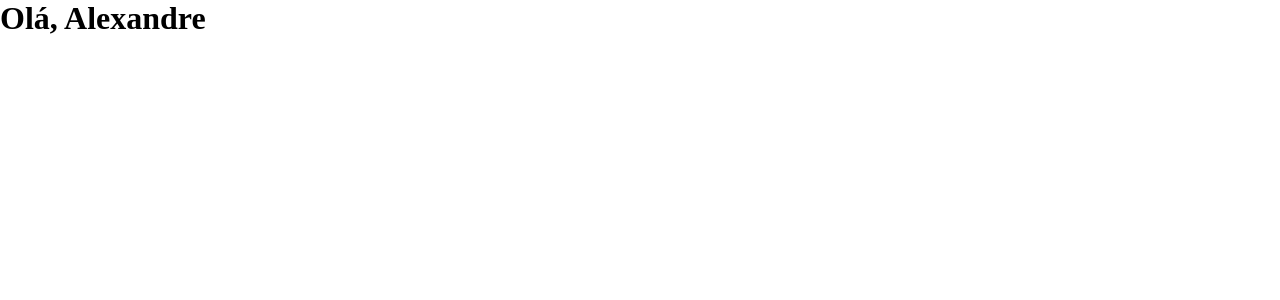
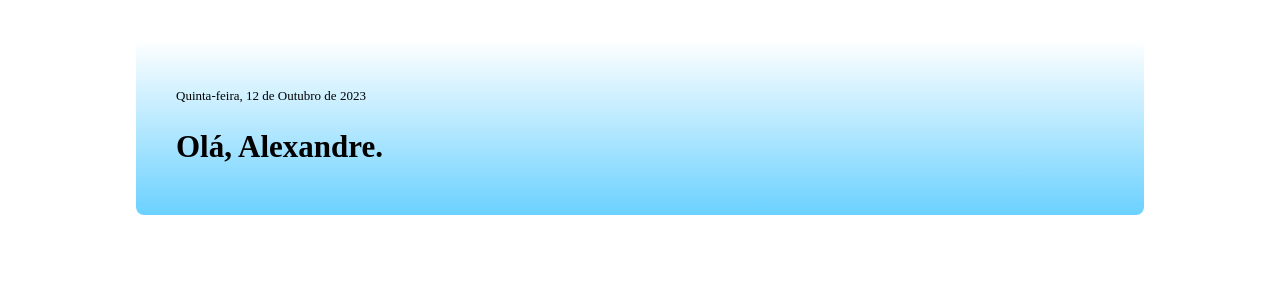
Before and after one commit to alexandre-costa-81/anybank, an Angular app: page / in a window 1280 px wide. Shown: the top 300 px of the page. Built offline with nearby package versions, Linux system fonts and the light colour scheme; a web font is replaced by a local one.

Commit message:
feat: add banner component with styles and structure

```diff
--- a/src/app/app.css
+++ b/src/app/app.css
@@ -0,0 +1,15 @@
+.app {
+  padding: 2.5rem 1rem;
+  display: flex;
+  flex-wrap: wrap;
+  gap: 1.5rem;
+  max-width: 65rem;
+  margin: 0 auto;
+}
+
+.banner-form-wrapper {
+  flex: 1;
+  display: flex;
+  flex-direction: column;
+  gap: 1.5rem;
+}
--- a/src/app/app.html
+++ b/src/app/app.html
@@ -1 +1,5 @@
-<h1>Olá, Alexandre</h1>
+<div class="app">
+  <div class="banner-form-wrapper">
+    <app-banner></app-banner>
+  </div>
+</div>
--- a/src/app/app.ts
+++ b/src/app/app.ts
@@ -1,8 +1,9 @@
 import { Component, signal } from '@angular/core';
+import { Banner } from "./banner/banner";
 
 @Component({
   selector: 'app-root',
-  imports: [],
+  imports: [Banner],
   templateUrl: './app.html',
   styleUrl: './app.css'
 })
--- /dev/null
+++ b/src/app/banner/banner.css
@@ -0,0 +1,46 @@
+.banner {
+  border-radius: 0.5rem;
+  background: var(--gradiente-azul);
+  padding: 3rem 2.5rem;
+
+
+  display: flex;
+  justify-content: space-between;
+}
+
+
+.boas-vindas {
+  display: flex;
+  flex-direction: column;
+  gap: 1.5rem;
+}
+
+
+.data {
+  font-size: 0.8125rem;
+}
+
+
+.titulo {
+  font-size: 1.9375rem;
+  font-weight: 600;
+  line-height: 125%;
+}
+
+
+@media screen and (max-width: 71rem) {
+  .banner {
+    padding: 3rem 1rem;
+
+
+    flex-direction: column;
+    align-items: center;
+    row-gap: 4rem;
+  }
+
+
+  .boas-vindas,
+  .conta {
+    width: 70%;
+  }
+}
--- /dev/null
+++ b/src/app/banner/banner.html
@@ -0,0 +1,6 @@
+<header class="banner">
+    <section class="boas-vindas">
+        <span class="data">Quinta-feira, 12 de Outubro de 2023</span>
+        <h1 class="titulo">Olá, Alexandre.</h1>
+    </section>
+</header>
```
Also changed, not shown: src/app/banner/banner.ts (added, +11 -0 lines).
